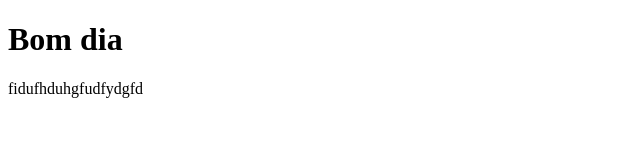
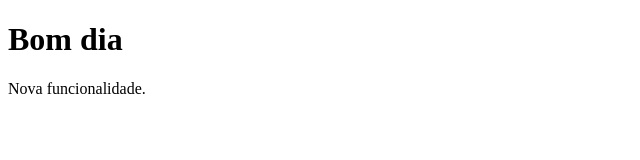
Before and after one commit to FabioJuniorDeveloper/modulogit, a plain HTML site: page index.html in a window 1280 px wide. Shown: the full height of the page, 0-640 px from the left. Drawn offline with Linux system fonts and the light colour scheme.

Commit message:
Revert "Nova linha de código no Index (Parte 2)"
This reverts commit bee1f8969bb44eae45b8d3148982f2f633dab0a8.

```diff
--- a/index.html
+++ b/index.html
@@ -10,7 +10,7 @@
 
 <body>
     <h1>Bom dia</h1>
-    <p>fidufhduhgfudfydgfd</p>
+    <p>Nova funcionalidade.</p>
 </body>
 
 </html>
```
